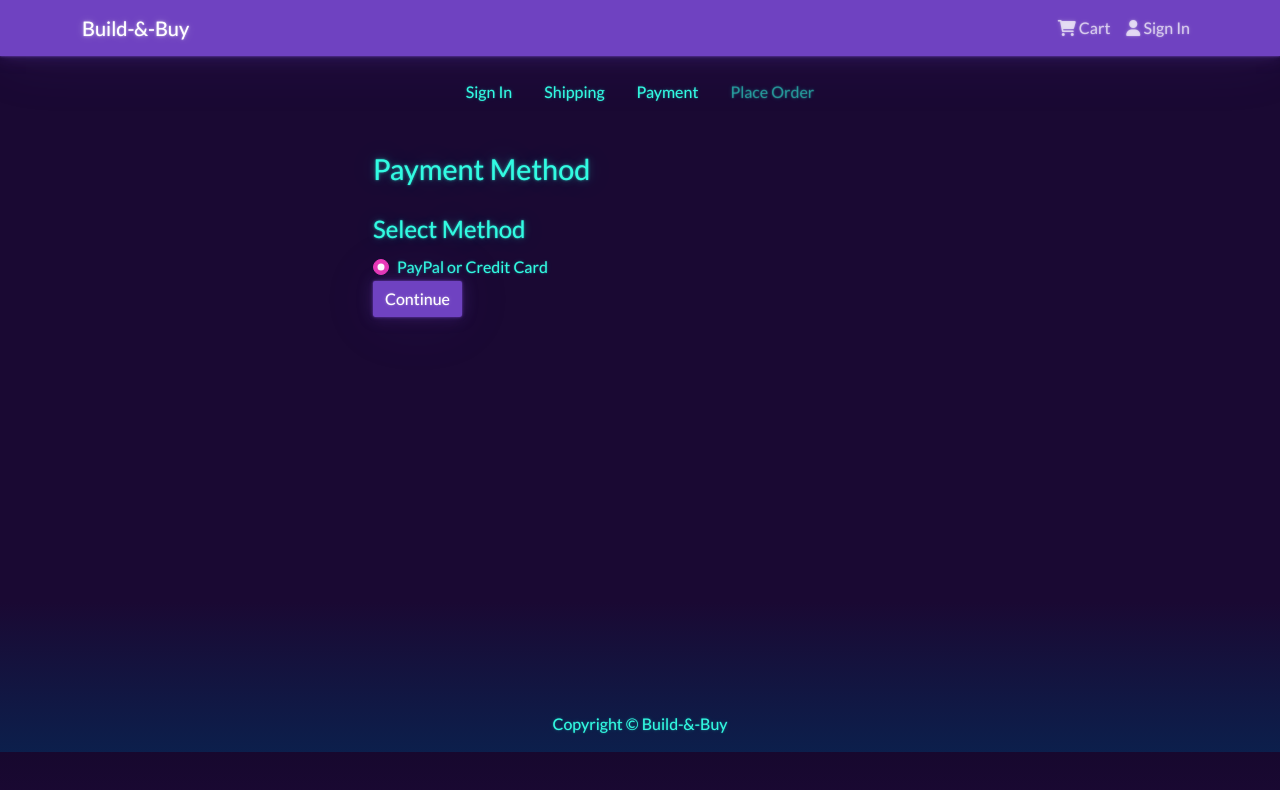
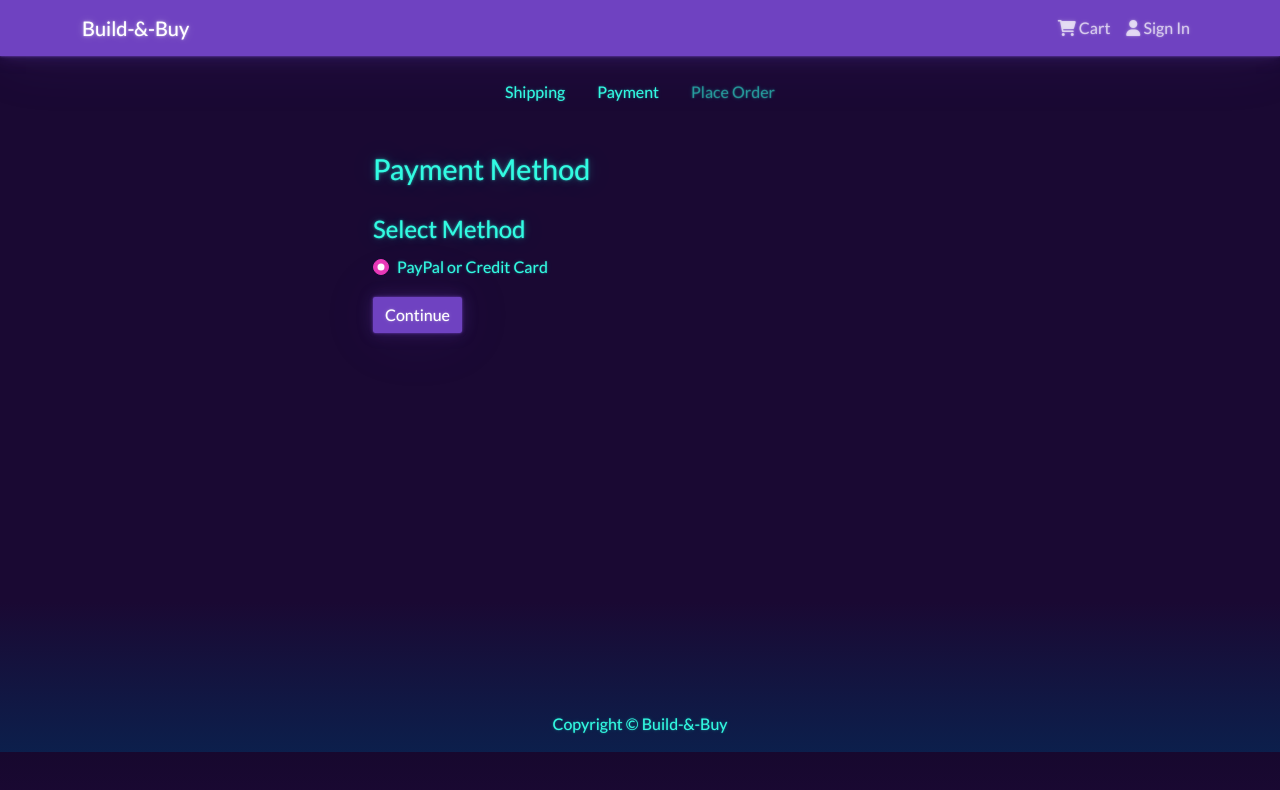
Before and after one commit to SiddharthSsb11/build-and-buy, a React (Create React App) app in the folder frontend/: page /payment in a window 1280 px wide. Shown: the top 790 px of the page. Built offline with nearby package versions, Linux system fonts and the light colour scheme.

Commit message:
Paymen mothod & shipping details pages bug fixed

```diff
--- a/frontend/src/components/CheckoutSteps.js
+++ b/frontend/src/components/CheckoutSteps.js
@@ -2,21 +2,11 @@ import React from 'react';
 import { Nav } from 'react-bootstrap';
 import { LinkContainer } from 'react-router-bootstrap';
 
-const CheckoutSteps = ({ step1, step2, step3, step4 }) => {
+const CheckoutSteps = ({ step1, step2, step3 }) => {
   return (
     <Nav className='justify-content-center mb-4'>
       <Nav.Item>
         {step1 ? (
-          <LinkContainer to='/login'>
-            <Nav.Link>Sign In</Nav.Link>
-          </LinkContainer>
-        ) : (
-          <Nav.Link disabled>Sign In</Nav.Link>
-        )}
-      </Nav.Item>
-
-      <Nav.Item>
-        {step2 ? (
           <LinkContainer to='/shipping'>
             <Nav.Link>Shipping</Nav.Link>
           </LinkContainer>
@@ -26,7 +16,7 @@ const CheckoutSteps = ({ step1, step2, step3, step4 }) => {
       </Nav.Item>
 
       <Nav.Item>
-        {step3 ? (
+        {step2 ? (
           <LinkContainer to='/payment'>
             <Nav.Link>Payment</Nav.Link>
           </LinkContainer>
@@ -36,7 +26,7 @@ const CheckoutSteps = ({ step1, step2, step3, step4 }) => {
       </Nav.Item>
 
       <Nav.Item>
-        {step4 ? (
+        {step3 ? (
           <LinkContainer to='/placeorder'>
             <Nav.Link>Place Order</Nav.Link>
           </LinkContainer>
--- a/frontend/src/screens/PaymentScreen.js
+++ b/frontend/src/screens/PaymentScreen.js
@@ -12,7 +12,7 @@ const PaymentScreen = ({ history }) => {
 
   const navigate = useNavigate();
 
-  if (!shippingAddress) {
+  if (!shippingAddress.address) { ///--!shippingAddress
     navigate('/shipping');
   }
 
@@ -28,7 +28,7 @@ const PaymentScreen = ({ history }) => {
 
   return (
     <FormContainer>
-      <CheckoutSteps step1 step2 step3 />
+      <CheckoutSteps step1 step2/>
       <h1>Payment Method</h1>
       <Form onSubmit={submitHandler}>
         <Form.Group>
@@ -54,9 +54,7 @@ const PaymentScreen = ({ history }) => {
           </Col>
         </Form.Group>
 
-        <Button type='submit' variant='primary'>
-          Continue
-        </Button>
+        <Button className="mt-3" type='submit' variant='primary'> Continue </Button>
       </Form>
     </FormContainer>
   )
--- a/frontend/src/screens/ShippingScreen.js
+++ b/frontend/src/screens/ShippingScreen.js
@@ -22,6 +22,12 @@ const ShippingScreen = () => {
   const navigate = useNavigate();
   const dispatch = useDispatch();
 
+/*   useEffect(() => {
+    if (!userInfo) {
+      history.push('/login')
+    }
+  }, [userInfo, history]) */
+
   const submitHandler = (e) => {
     e.preventDefault();
     dispatch(saveShippingAddress({ address, city, postalCode, country }));
@@ -30,7 +36,7 @@ const ShippingScreen = () => {
 
   return (
     <FormContainer>
-      <CheckoutSteps step1 step2 />
+      <CheckoutSteps step1 />
       <h1>Shipping</h1>
       <Form onSubmit={submitHandler}>
         <Form.Group controlId='address'>
```
